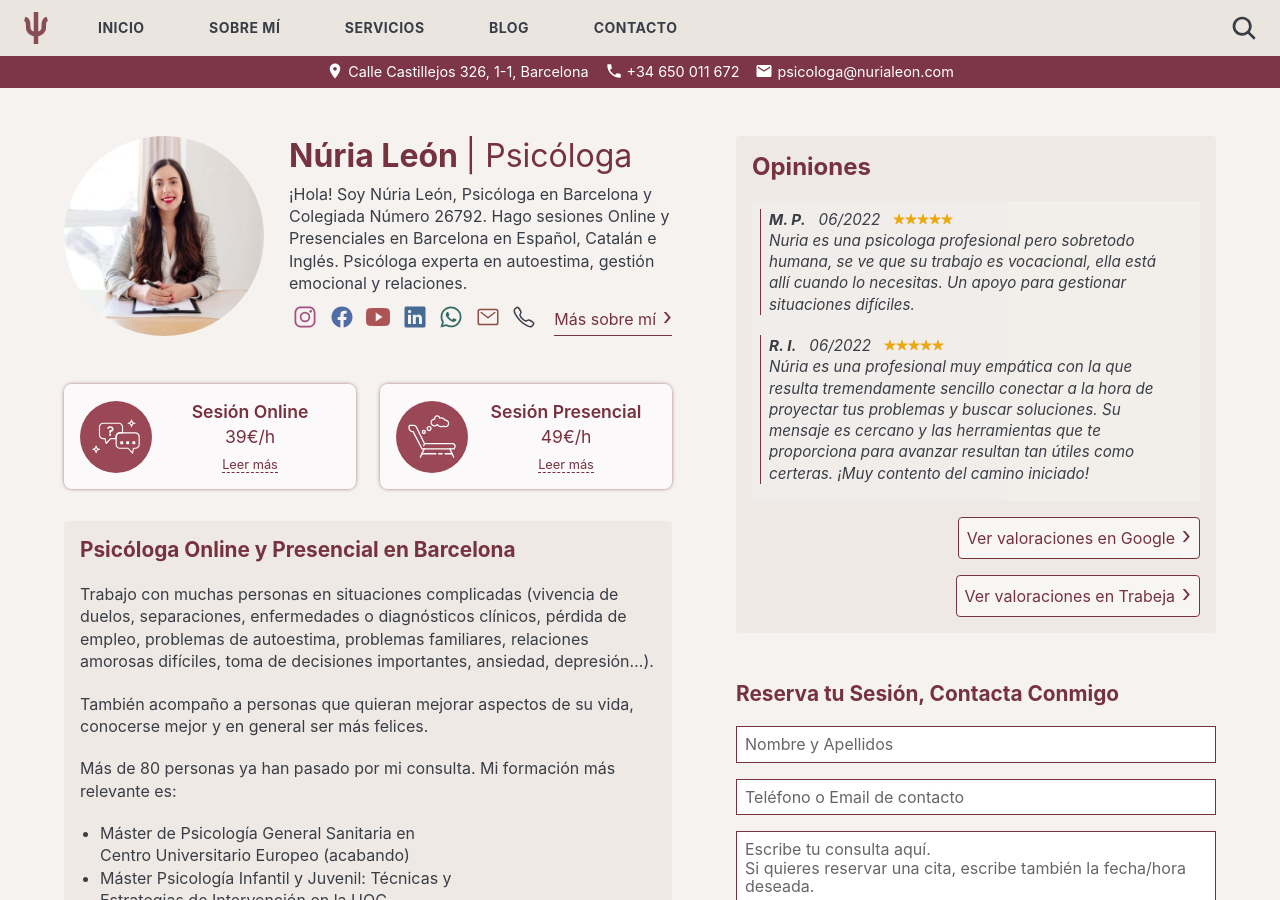
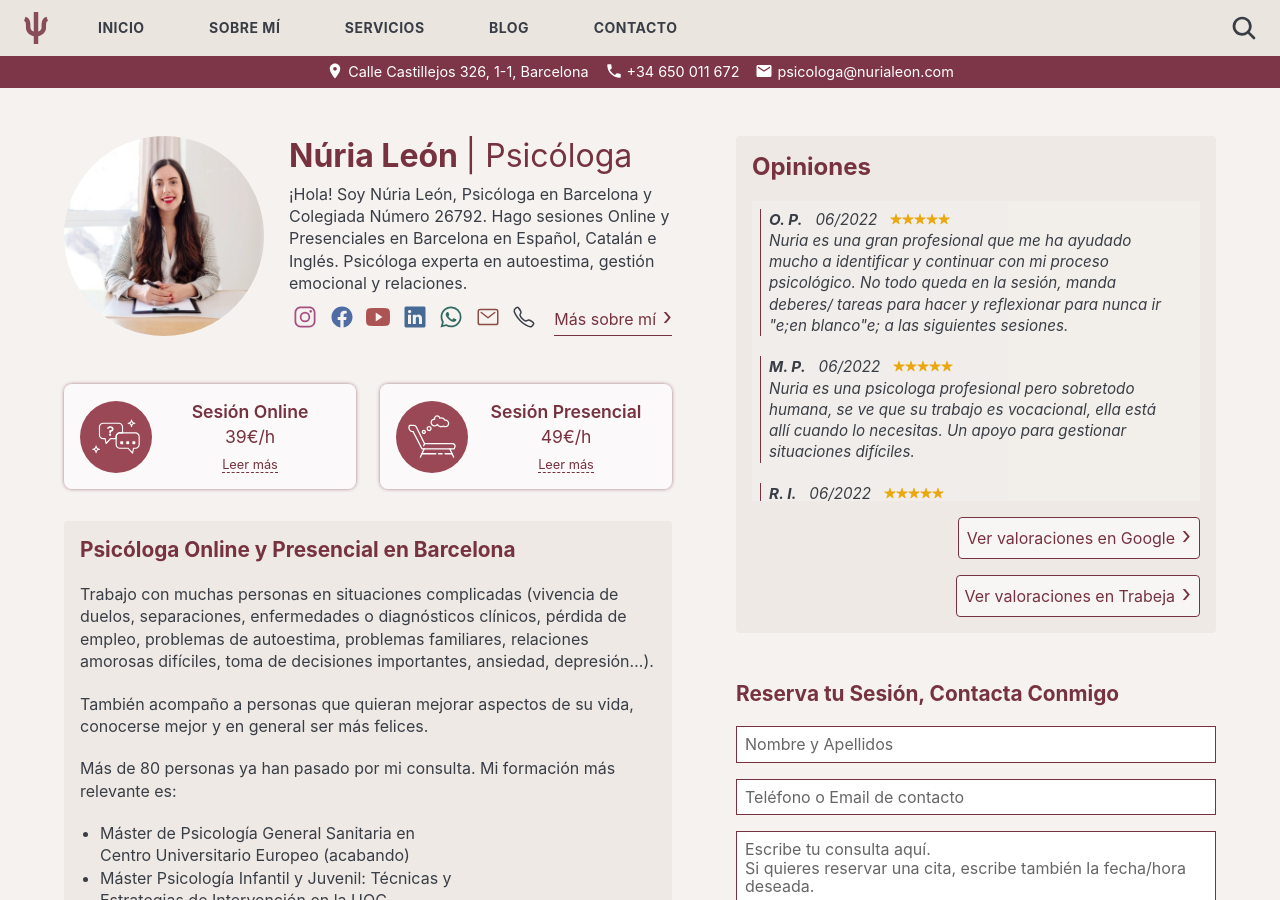
Before and after one commit to nurialeonsallent/nurialeon.com, a Jekyll site: the page built from index.html, in a window 1280 px wide and 900 px high. Built offline with Jekyll 4.4.1, drawn with Linux system fonts in a browser that asks for light colours.

Commit message:
Update reviews.yml

```diff
--- a/_data/reviews.yml
+++ b/_data/reviews.yml
@@ -1,3 +1,8 @@
+- name: O. P.
+  score: 5
+  date: 06/2022
+  text: Nuria es una gran profesional que me ha ayudado mucho a identificar y continuar con mi proceso psicológico. No todo queda en la sesión, manda deberes/ tareas para hacer y reflexionar para nunca ir &quote;en blanco&quote; a las siguientes sesiones.
+
 - name: M. P.
   score: 5
   date: 06/2022
```
